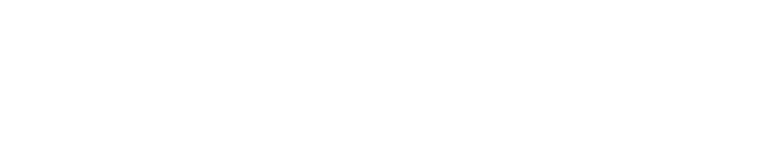
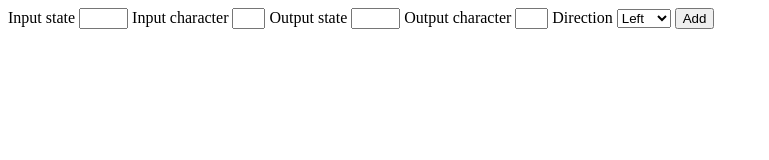
Before and after one commit to Coornail/Turing-machine-simulator, a plain HTML site: page index.html in a window 1280 px wide. Shown: the whole page, without its empty margins (0-769 px from the left). Drawn offline with Linux system fonts and the light colour scheme.

Commit message:
Implement rule adding form

```diff
--- a/index.html
+++ b/index.html
@@ -8,7 +8,26 @@
     <script src="js/turing_ui.js"></script>
   </head>
   <body>
-  <div id="rules"></div>
+    <div id="rules">
+      <form id="add-rule">
+        <label for="rule_read_state">Input state</label>
+        <input type="text" name="rule_read_state" size="3" />
+        <label for="rule_read_char">Input character</label>
+        <input type="text" name="rule_read_char" size="1" />
+        <label for="rule_write_state">Output state</label>
+        <input type="text" name="rule_write_state" size="3" />
+        <label for="rule_write_char">Output character</label>
+        <input type="text" name="rule_write_char" size="1" />
+        <label for="rule_direction">Direction</label>
+        <select name="rule_direction">
+          <option value="left">Left</option>
+          <option value="right">Right</option>
+          <option value="stay">Stay</option>
+        </select>
+        <input type="submit" value="Add" />
+      </form>
+      <div id="display-rules" />
+    </div>
   <div id="steps"></div>
   </body>
 
```
